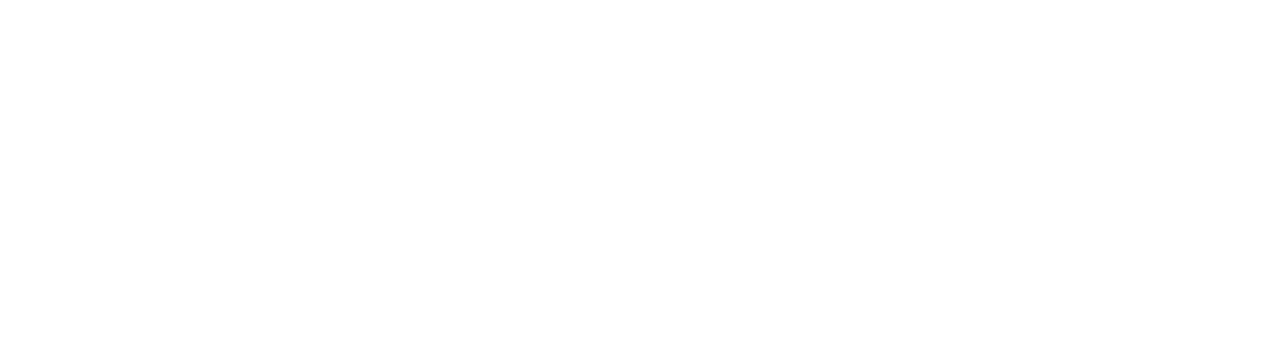
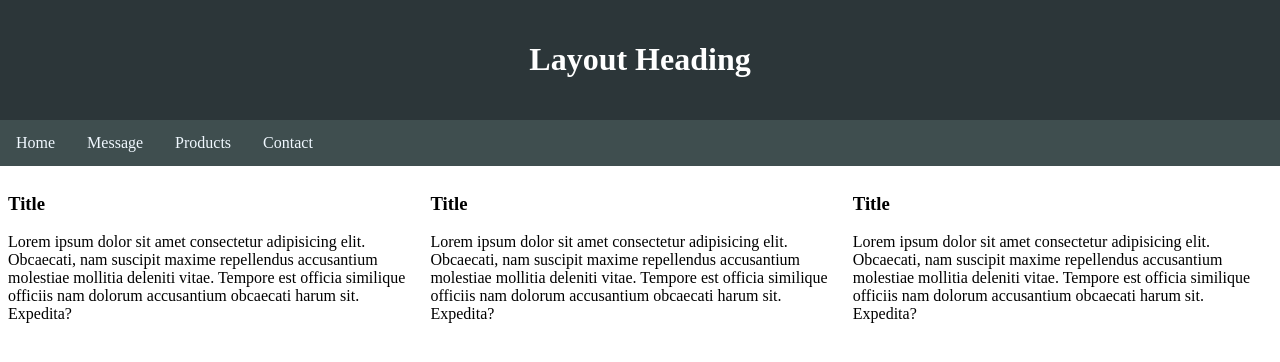
Before and after one commit to Ajith-02/layout, a plain HTML site: page index.html in a window 1280 px wide. Drawn offline with Linux system fonts and the light colour scheme.

Commit message:
simple layout with float

```diff
--- a/index.html
+++ b/index.html
@@ -1,11 +1,46 @@
 <html lang="en">
+
 <head>
     <meta charset="UTF-8">
     <meta http-equiv="X-UA-Compatible" content="IE=edge">
     <meta name="viewport" content="width=device-width, initial-scale=1.0">
     <title>Document</title>
+    <link rel="stylesheet" href="styles.css">
 </head>
+
 <body>
+    <div class="header">
+        <h1>Layout Heading</h1>
+    </div>
 
+    <div class="nav">
+        <a href="">Home</a>
+        <a href="">Message</a>
+        <a href="">Products</a>
+        <a href="">Contact</a>
+    </div>
+    <div class="row">
+        <div class="content">
+            <h3>Title</h3>
+            <p>Lorem ipsum dolor sit amet consectetur adipisicing elit. Obcaecati, nam suscipit maxime repellendus
+                accusantium molestiae mollitia deleniti vitae. Tempore est officia similique officiis nam dolorum
+                accusantium obcaecati harum sit. Expedita?</p>
+        </div>
+
+        <div class="content">
+            <h3>Title</h3>
+            <p>Lorem ipsum dolor sit amet consectetur adipisicing elit. Obcaecati, nam suscipit maxime repellendus
+                accusantium molestiae mollitia deleniti vitae. Tempore est officia similique officiis nam dolorum
+                accusantium obcaecati harum sit. Expedita?</p>
+        </div>
+
+        <div class="content">
+            <h3>Title</h3>
+            <p>Lorem ipsum dolor sit amet consectetur adipisicing elit. Obcaecati, nam suscipit maxime repellendus
+                accusantium molestiae mollitia deleniti vitae. Tempore est officia similique officiis nam dolorum
+                accusantium obcaecati harum sit. Expedita?</p>
+        </div>
+    </div>
 </body>
+
 </html>
--- a/styles.css
+++ b/styles.css
@@ -0,0 +1,56 @@
+*{
+    box-sizing: border-box;
+}
+
+body{
+    margin: 0;
+}
+.header{
+    text-align: center;
+    padding: 20px;
+    background-color: #2C3639;
+    color: white;
+}
+
+.nav{
+    overflow: hidden;
+    background-color: #3F4E4F;
+}
+.nav a{
+    display: block;
+    float: left;
+    text-decoration: none;
+    padding: 14px 16px;
+    color: aliceblue;
+    text-align: center;
+}
+
+.nav a:hover{
+    background-color: aliceblue;
+    color: #2C3639;
+}
+
+.content{
+    float: left;
+    width: 33%;
+    padding: 8px;
+}
+
+.row:after{
+    content: "";
+    display: table;
+    clear: both;
+}
+
+
+@media screen and (max-width: 600px) {
+      .content{
+        width: 50%;
+    }
+}
+
+@media screen and (max-width:400px) {
+    .content{
+        width: 100%;
+    }
+}
```
